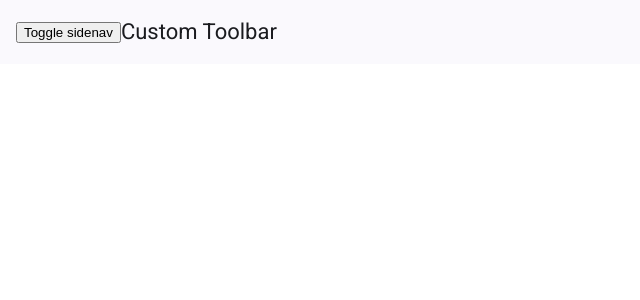
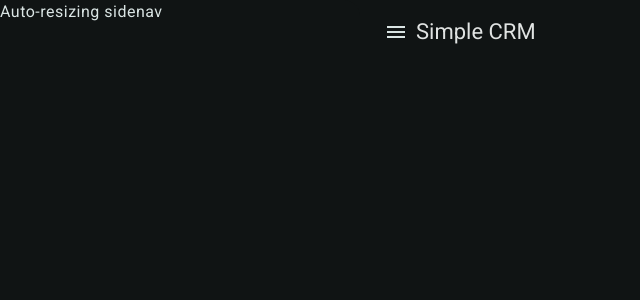
Before and after one commit to lehmand/simple-crm, an Angular app: page / in a window 1280 px wide. Shown: the top 300 px of the page, without its empty margins (0-640 px from the left). Built offline with nearby package versions, Linux system fonts and the light colour scheme.

Commit message:
changed toolbar and sidenav

```diff
--- a/angular.json
+++ b/angular.json
@@ -32,7 +32,7 @@
               }
             ],
             "styles": [
-              "@angular/material/prebuilt-themes/azure-blue.css",
+              "@angular/material/prebuilt-themes/cyan-orange.css",
               "src/styles.scss"
             ],
             "scripts": []
@@ -92,7 +92,7 @@
               }
             ],
             "styles": [
-              "@angular/material/prebuilt-themes/azure-blue.css",
+              "@angular/material/prebuilt-themes/cyan-orange.css",
               "src/styles.scss"
             ],
             "scripts": []
@@ -100,5 +100,8 @@
         }
       }
     }
+  },
+  "cli": {
+    "analytics": false
   }
 }
--- a/package.json
+++ b/package.json
@@ -26,7 +26,7 @@
   },
   "devDependencies": {
     "@angular-devkit/build-angular": "^18.0.1",
-    "@angular/cli": "^18.0.1",
+    "@angular/cli": "^18.2.3",
     "@angular/compiler-cli": "^18.0.0",
     "@types/jasmine": "~5.1.0",
     "jasmine-core": "~5.1.0",
--- a/src/app/app.component.html
+++ b/src/app/app.component.html
@@ -1,18 +1,15 @@
-<mat-toolbar>
-  <mat-toolbar-row>
 <mat-drawer-container class="container" autosize>
-      <mat-drawer #drawer class="sidenav" mode="side">
+  <mat-drawer #drawer class="sidenav" [opened]="true" mode="side">
     <p>Auto-resizing sidenav</p>
   </mat-drawer>
 
   <div class="sidenav-content">
-
+    <mat-toolbar>
+      <button mat-icon-button class="example-icon" aria-label="Example icon-button with menu icon" (click)="drawer.toggle()">
+        <mat-icon>menu</mat-icon>
+      </button>
+      <span>Simple CRM</span>
+    </mat-toolbar>
   </div>
 
 </mat-drawer-container>
-    <button type="button" mat-button (click)="drawer.toggle()">
-      Toggle sidenav
-    </button>
-    <span>Custom Toolbar</span>
-  </mat-toolbar-row>
-</mat-toolbar>
--- a/src/app/app.component.scss
+++ b/src/app/app.component.scss
@@ -1,3 +1,3 @@
-.sidenav-content {
+.container {
     height: 100vh;
 }
--- a/src/app/app.config.ts
+++ b/src/app/app.config.ts
@@ -5,5 +5,5 @@ import { routes } from './app.routes';
 import { provideAnimationsAsync } from '@angular/platform-browser/animations/async';
 
 export const appConfig: ApplicationConfig = {
-  providers: [provideZoneChangeDetection({ eventCoalescing: true }), provideRouter(routes), provideAnimationsAsync(), provideAnimationsAsync()]
+  providers: [provideZoneChangeDetection({ eventCoalescing: true }), provideRouter(routes), provideAnimationsAsync(), provideAnimationsAsync(), provideAnimationsAsync(), provideAnimationsAsync(), provideAnimationsAsync(), provideAnimationsAsync()]
 };
--- a/src/styles.scss
+++ b/src/styles.scss
@@ -1,4 +1,2 @@
-/* You can add global styles to this file, and also import other style files */
-
 html, body { height: 100%; }
 body { margin: 0; font-family: Roboto, "Helvetica Neue", sans-serif; }
```
Also changed, not shown: src/app/app.component.ts (+8 -1 lines), 1 other file (tests, documents, lock files or other folders). Lines whose indentation alone changed are shown as unchanged.
